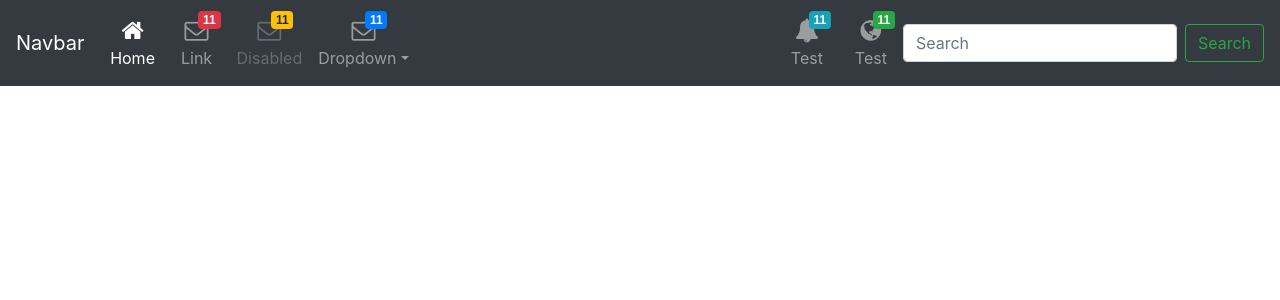
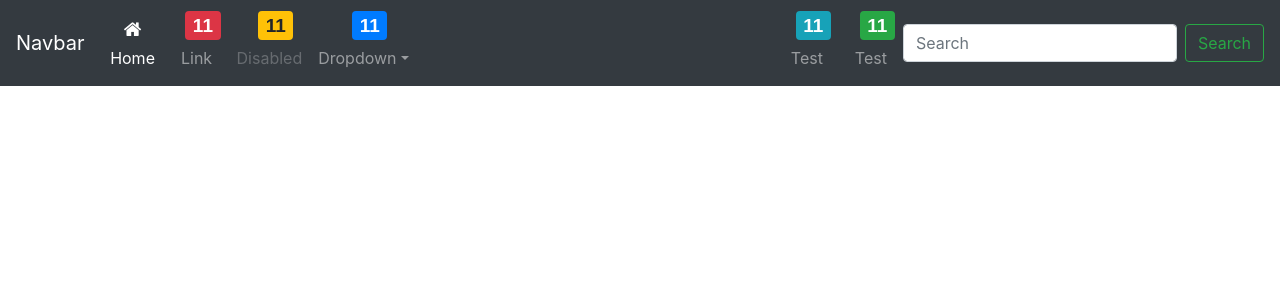
Before and after one commit to ntwari-egide/Postinga-react-axios-redux-thunk-api, a React (Create React App) app in the folder postinga/: page / in a window 1280 px wide. Shown: the top 300 px of the page. Built offline with nearby package versions, Linux system fonts and the light colour scheme.

Commit message:
reduced the font family of the navbar component

```diff
--- a/postinga/src/index.css
+++ b/postinga/src/index.css
@@ -8,11 +8,11 @@
 .navbar-icon-top .navbar-nav .nav-link > .fa {
   position: relative;
   width: 36px;
-  font-size: 24px;
+  font-size: 19px;
 }
 
 .navbar-icon-top .navbar-nav .nav-link > .fa > .badge {
-  font-size: 0.75rem;
+  font-size: 19px;
   position: absolute;
   right: 0;
   font-family: sans-serif;
```
